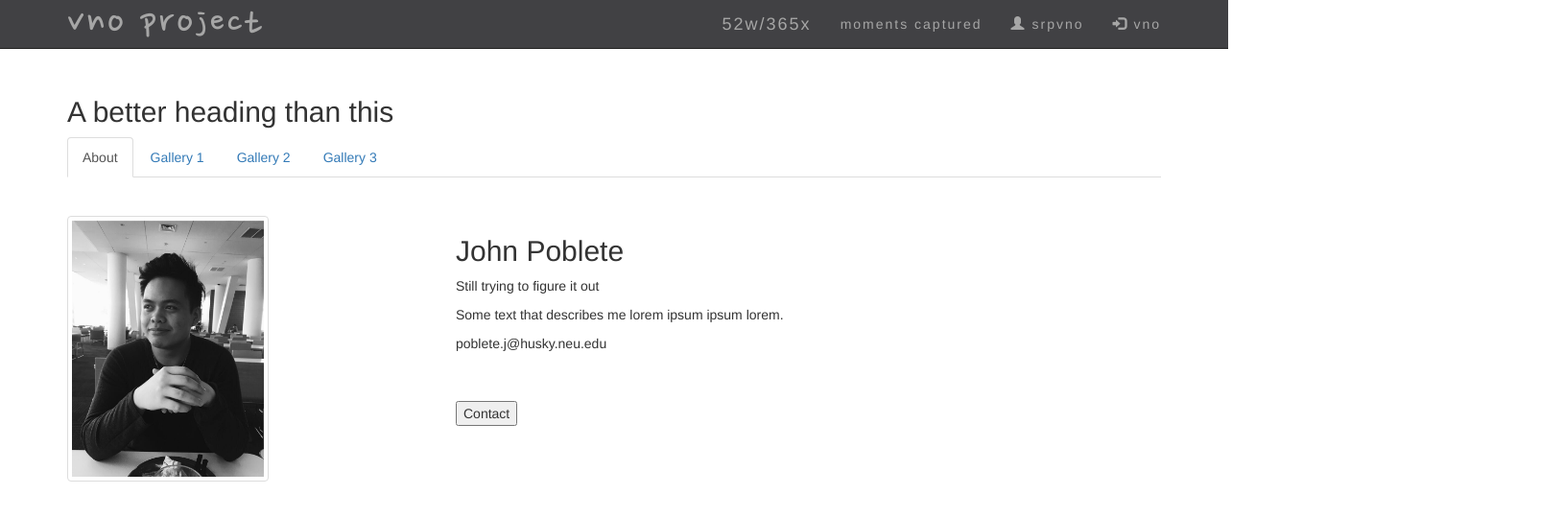
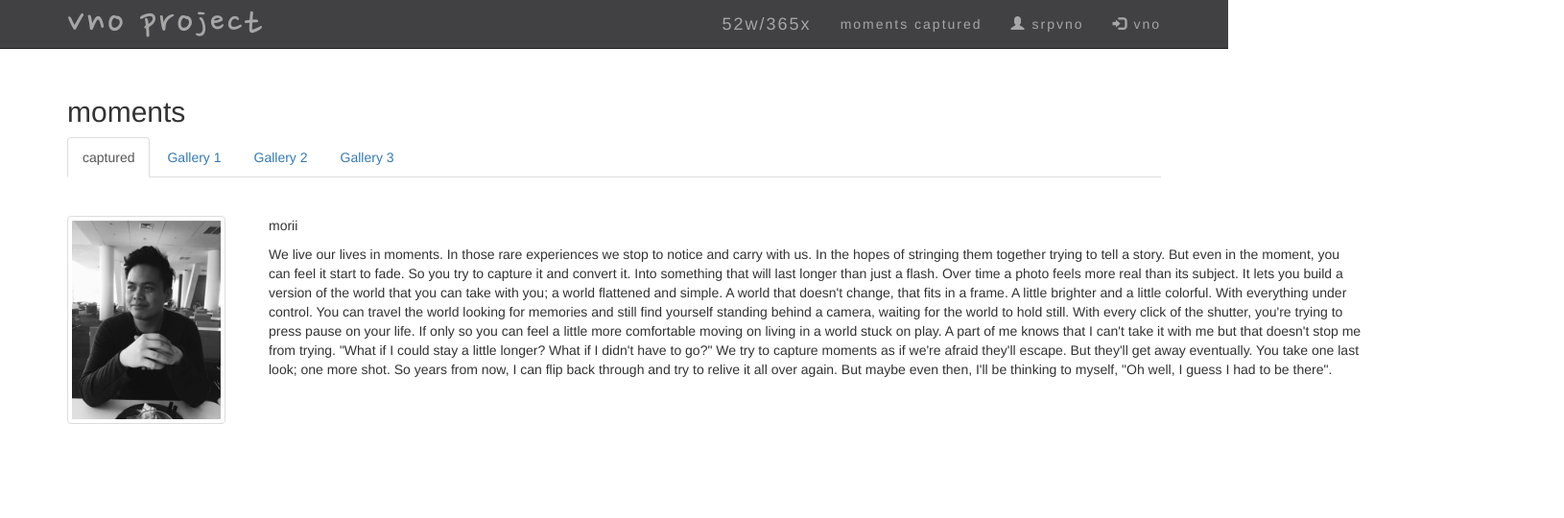
Before and after one commit to srpvno/blog, a plain HTML site: page moments.html in a window 1280 px wide. Shown: the whole page at 96% size, 1630 px wide, since content can reach past the window. Drawn offline with nearby package versions, Linux system fonts and the light colour scheme.

Commit message:
moments captured update

```diff
--- a/moments.html
+++ b/moments.html
@@ -59,9 +59,9 @@
 
         <div class="container">
             <br><br><br><br>
-            <h2>A better heading than this</h2>
+            <h2>moments</h2>
             <ul class="nav nav-tabs">
-                <li class="active"><a data-toggle="tab" href="#about">About</a></li>
+                <li class="active"><a data-toggle="tab" href="#about">captured</a></li>
                 <li><a data-toggle="tab" href="#gallery1">Gallery 1</a></li>
                 <li><a data-toggle="tab" href="#gallery2">Gallery 2</a></li>
                 <li><a data-toggle="tab" href="#gallery3">Gallery 3</a></li>
@@ -71,21 +71,15 @@
                 <br><br>
                 <div id="about" class="tab-pane fade in active">
                     <div class="row">
-                        <div class="col-sm-3">
+                        <div class="col-sm-2">
                             <div class="card">
                                 <img src="img/me.jpeg" alt="John" class="img-thumbnail" width="210px" height="280px">
                             </div>
                         </div>
-                        <div class="col-sm-1">
-                        </div>
-                        <div class="col-sm-8">
+                        <div class="col-sm-10">
                             <div class="container">
-                                <h2>John Poblete</h2>
-                                <p class="title">Still trying to figure it out</p>
-                                <p>Some text that describes me lorem ipsum ipsum lorem.</p>
-                                <p>poblete.j@husky.neu.edu</p>
-                                <br><br>
-                                <p><button class="button">Contact</button></p>
+                                <p class="title"> morii </p>
+                                <p>We live our lives in moments. In those rare experiences we stop to notice and carry with us. In the hopes of stringing them together trying to tell a story. But even in the moment, you can feel it start to fade. So you try to capture it and convert it. Into something that will last longer than just a flash. Over time a photo feels more real than its subject. It lets you build a version of the world that you can take with you; a world flattened and simple. A world that doesn't change, that fits in a frame. A little brighter and a little colorful. With everything under control. You can travel the world looking for memories and still find yourself standing behind a camera, waiting for the world to hold still. With every click of the shutter, you're trying to press pause on your life. If only so you can feel a little more comfortable moving on living in a world stuck on play. A part of  me knows that I can't take it with me but that doesn't stop me from trying. "What if I could stay a little longer? What if I didn't have to go?" We try to capture moments as if we're afraid they'll escape. But they'll get away eventually. You take one last look; one more shot. So years from now, I can flip back through and try to relive it all over again. But maybe even then, I'll be thinking to myself, "Oh well, I guess I had to be there".</p>
                             </div>
                         </div>
                     </div>
```
